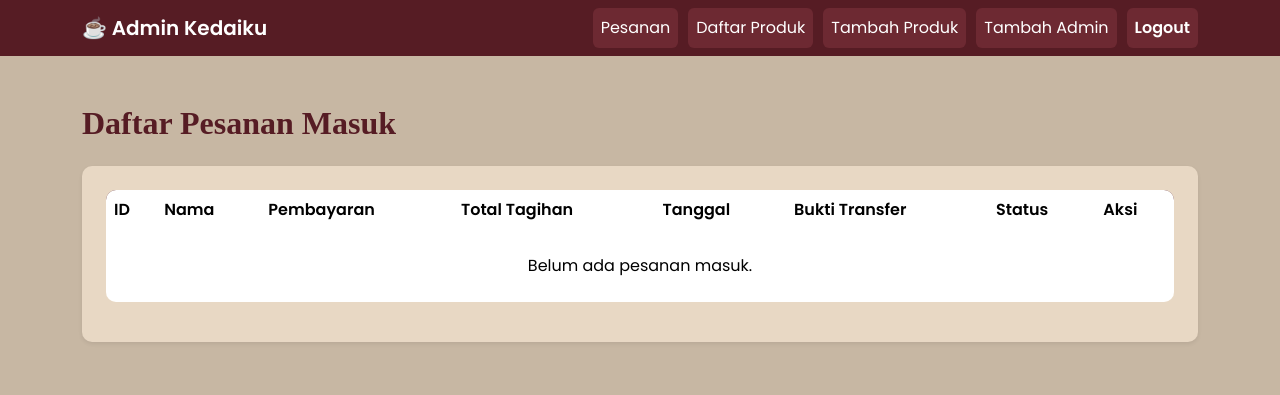
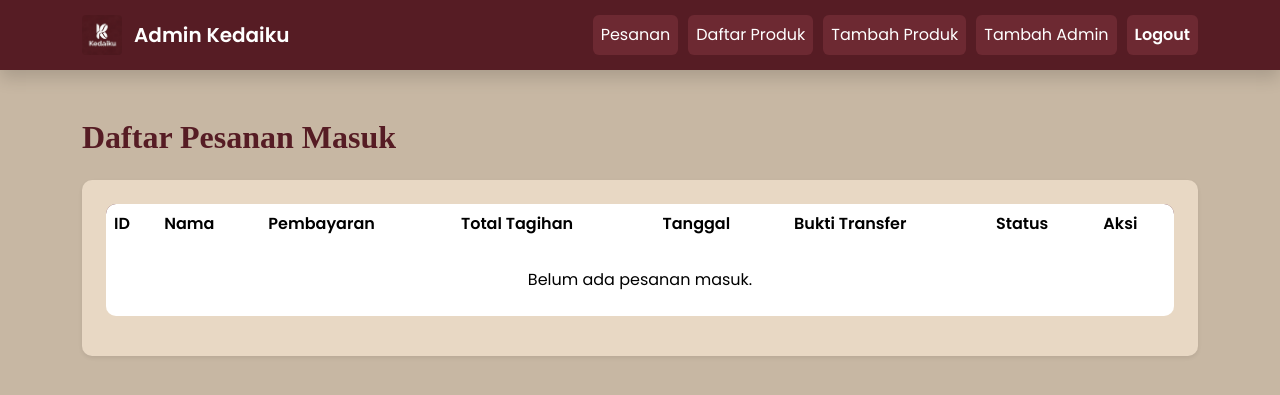
Before and after one commit to jaidan2212/Project_RPL, a PHP site: page /admin.php in a window 1280 px wide. Shown: the top 395 px of the page. Run offline with PHP 8.4, Linux system fonts and the light colour scheme; a user stored in the database is signed in; data that the repository does not hold is empty.

Commit message:
update logo di bagian admin

```diff
--- a/admin.php
+++ b/admin.php
@@ -13,11 +13,11 @@ if (!isset($_SESSION['username']) || $_SESSION['role'] != 'admin') {
 
 <head>
     <meta charset="UTF-8">
+    <meta name="viewport" content="width=device-width, initial-scale=1.0">
     <title>Dashboard Admin - Kedaiku</title>
 
     <link rel="stylesheet" href="assets/css/style.css">
     <link rel="stylesheet" href="https://cdn.jsdelivr.net/npm/bootstrap@5.3.2/dist/css/bootstrap.min.css">
-
     <link href="https://fonts.googleapis.com/css2?family=Poppins:wght@400;600&display=swap" rel="stylesheet">
 
     <style>
@@ -28,6 +28,21 @@ if (!isset($_SESSION['username']) || $_SESSION['role'] != 'admin') {
 
         .navbar-custom {
             background: #561c24;
+            padding-top: 10px;
+            padding-bottom: 10px;
+        }
+
+        /* Penyesuaian Logo agar Rapi */
+        .navbar-brand {
+            display: flex;
+            align-items: center;
+            gap: 12px; /* Jarak antara logo dan teks */
+        }
+
+        .navbar-brand img {
+            height: 40px; /* Ukuran tinggi logo */
+            width: auto;
+            border-radius: 4px;
         }
 
         .admin-title {
@@ -78,55 +93,46 @@ if (!isset($_SESSION['username']) || $_SESSION['role'] != 'admin') {
 
 <body>
 
-    <nav class="navbar navbar-expand-lg navbar-dark navbar-custom sticky-top">
+    <nav class="navbar navbar-expand-lg navbar-dark navbar-custom sticky-top shadow">
         <div class="container">
 
-            <a class="navbar-brand fw-bold" href="admin.php">☕ Admin Kedaiku</a>
+            <a class="navbar-brand fw-bold" href="admin.php">
+                <img src="assets/gambar/Logo_Project.jpeg" alt="Logo Kedaiku">
+                Admin Kedaiku
+            </a>
 
             <button class="navbar-toggler" type="button" data-bs-toggle="collapse" data-bs-target="#navbarNav">
                 <span class="navbar-toggler-icon"></span>
             </button>
 
             <div class="collapse navbar-collapse" id="navbarNav">
-
                 <ul class="navbar-nav ms-auto">
-
                     <li class="nav-item">
                         <a class="nav-link active" href="admin.php">Pesanan</a>
                     </li>
-
                     <li class="nav-item">
                         <a class="nav-link" href="kelola_produk.php">Daftar Produk</a>
                     </li>
-
                     <li class="nav-item">
                         <a class="nav-link" href="tambah_produk.php">Tambah Produk</a>
                     </li>
-
                     <li class="nav-item">
                         <a class="nav-link" href="tambah_admin.php">Tambah Admin</a>
                     </li>
-
                     <li class="nav-item">
                         <a class="nav-link text-warning fw-bold" href="logout.php">Logout</a>
                     </li>
-
                 </ul>
-
             </div>
         </div>
     </nav>
 
     <div class="container my-5">
-
         <h2 class="mb-4 admin-title">Daftar Pesanan Masuk</h2>
 
         <div class="card card-admin p-4 shadow-sm">
-
             <div class="table-responsive">
-
                 <table class="table table-hover align-middle">
-
                     <thead>
                         <tr>
                             <th>ID</th>
@@ -139,104 +145,68 @@ if (!isset($_SESSION['username']) || $_SESSION['role'] != 'admin') {
                             <th>Aksi</th>
                         </tr>
                     </thead>
-
                     <tbody>
-
                         <?php
                         $query = $koneksi->query("SELECT * FROM pesanan_header ORDER BY id DESC");
 
                         if ($query->num_rows > 0) {
-
                             while ($row = $query->fetch_assoc()) {
-
                                 $status = $row['status'] ?? 'Menunggu Pembayaran';
                                 $badgeColor = ($status == 'Terverifikasi') ? 'bg-success' : 'bg-warning text-dark';
                         ?>
-
                                 <tr>
-
                                     <td class="fw-bold">#<?php echo $row['id']; ?></td>
-
                                     <td><?php echo htmlspecialchars($row['nama']); ?></td>
-
                                     <td><?php echo htmlspecialchars($row['pembayaran']); ?></td>
-
                                     <td class="fw-bold text-danger">
                                         Rp <?php echo number_format($row['total'], 0, ',', '.'); ?>
                                     </td>
-
                                     <td>
                                         <?php echo date('d-m-Y H:i', strtotime($row['tanggal'])); ?>
                                     </td>
-
                                     <td>
-
                                         <?php if (!empty($row['bukti'])) { ?>
-
                                             <a href="assets/gambar/<?php echo $row['bukti']; ?>"
                                                 target="_blank"
                                                 class="btn btn-outline-info btn-sm fw-bold">
-
                                                 Lihat Bukti 📄
-
                                             </a>
-
                                         <?php } else { ?>
-
                                             <span class="text-muted small">Tidak Ada</span>
-
                                         <?php } ?>
-
                                     </td>
-
                                     <td>
                                         <span class="badge <?php echo $badgeColor; ?>">
                                             <?php echo $status; ?>
                                         </span>
                                     </td>
-
                                     <td>
-
                                         <?php if ($status != 'Terverifikasi') { ?>
-
                                             <a href="verifikasi_pesanan.php?id=<?php echo $row['id']; ?>"
                                                 class="btn btn-success btn-sm fw-bold"
                                                 onclick="return confirm('Verifikasi pembayaran pesanan #<?php echo $row['id']; ?>?');">
-
                                                 Verifikasi ✓
-
                                             </a>
-
                                         <?php } else { ?>
-
                                             <button class="btn btn-secondary btn-sm fw-bold" disabled>
                                                 Selesai
                                             </button>
-
                                         <?php } ?>
-
                                     </td>
-
                                 </tr>
-
                         <?php
                             }
                         } else {
-
                             echo "<tr><td colspan='8' class='text-center py-4'>Belum ada pesanan masuk.</td></tr>";
                         }
                         ?>
-
                     </tbody>
-
                 </table>
-
             </div>
         </div>
     </div>
 
     <script src="https://cdn.jsdelivr.net/npm/bootstrap@5.3.2/dist/js/bootstrap.bundle.min.js"></script>
-
 </body>
 
 </html>
```
Also changed, not shown: kelola_produk.php (+24 -3 lines), tambah_admin.php (+18 -2 lines), tambah_produk.php (+18 -2 lines).
